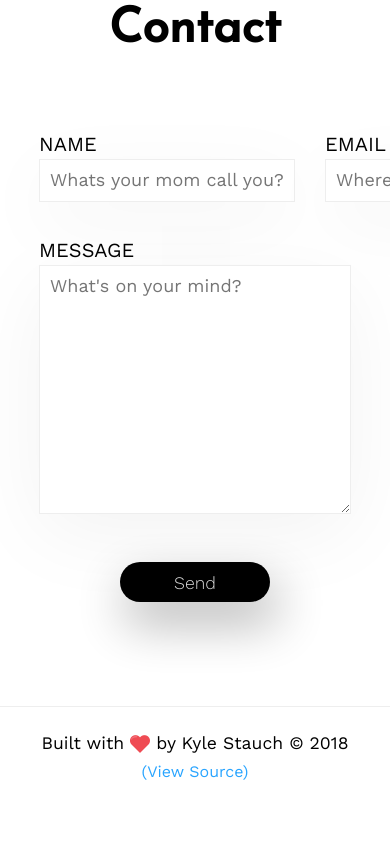
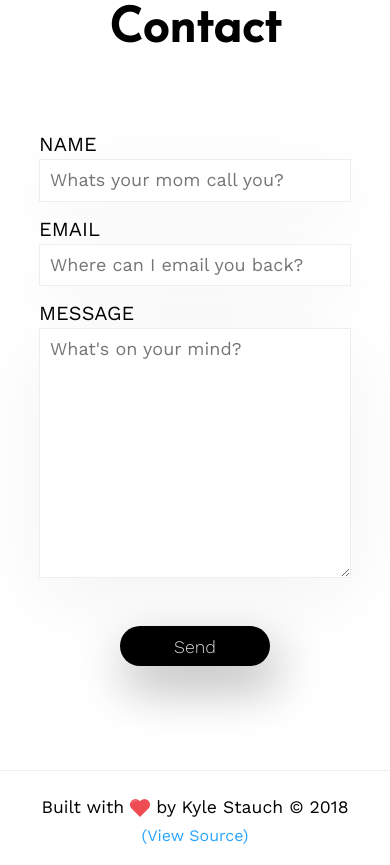
Before and after one commit to KyleS-99/Portfolio-Site, a React (Create React App) app in the folder client/: page / in a window 390 px wide. Shown: the part 4720-5585 px from the top of the page. Before the commit the page ends 5522 px from the top, so only its background shows below. Built offline with nearby package versions, Linux system fonts and the light colour scheme.

Commit message:
Made contact form responsive

```diff
--- a/client/src/components/Contact.js
+++ b/client/src/components/Contact.js
@@ -25,6 +25,12 @@ const Form = styled.form`
     & > div + div {
         margin-top: 37px;
     }
+
+    @media (max-width: 768px) {
+        & > div + div {
+            margin-top: 1rem;
+        }
+    }
 `;
 
 const LabelContainer = styled.div`
@@ -47,6 +53,15 @@ const InputContainer = styled.div`
 
     & > div + div {
         margin-left: 30px;
+    }
+
+    @media (max-width: 768px) {
+        flex-direction: column;
+
+        & > div + div {
+            margin: 0px;
+            margin-top: 1rem;
+        }
     }
 `;
 
```
